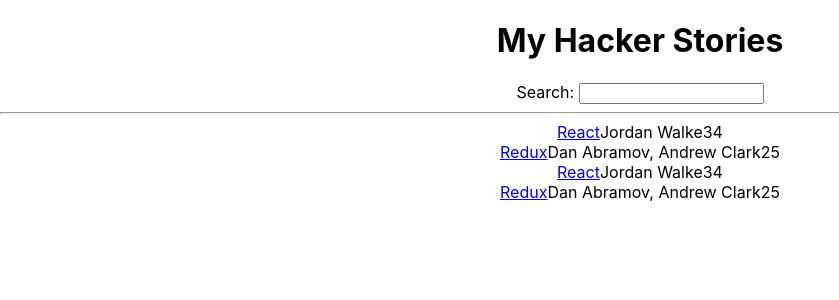
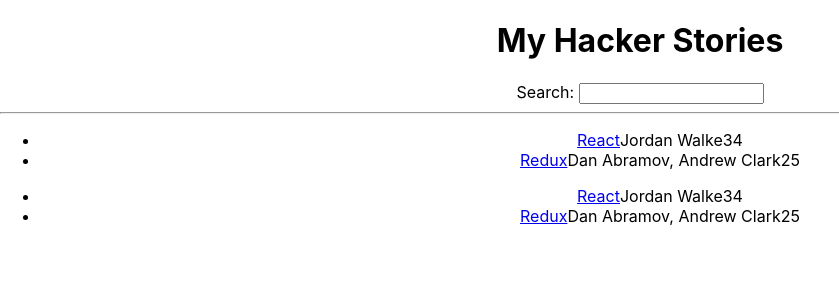
Before and after one commit to bmcalkins/hacker-stories, a React (Create React App) app: page / in a window 1280 px wide. Shown: the top 300 px of the page, without its empty margins (0-839 px from the left). Built offline with nearby package versions, Linux system fonts and the light colour scheme.

Commit message:
Update App.js

```diff
--- a/src/App.js
+++ b/src/App.js
@@ -31,19 +31,19 @@
   );
 }
 
-function List() {
-  return list.map(function(item) {
-    return (
-      <div key={item.objectID}>
+const List = () => (
+  <ul>
+    {list.map((item) => (
+      <li key={item.objectID}>
         <span>
           <a href={item.url}>{item.title}</a>
         </span>
         <span>{item.author}</span>
         <span>{item.num_comments}</span>
         <span>{item.points}</span>
-      </div>
-    );
-  });
-}
+      </li>
+    ))}
+  </ul>
+);
 
   export default App;
```
